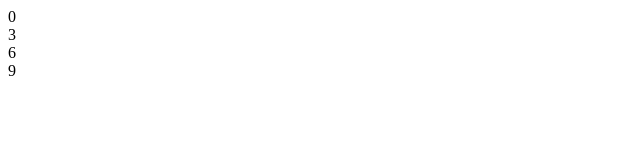
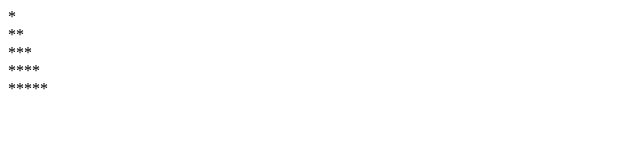
Before and after one commit to FBWIIHamburg/Lessons, a plain HTML site: page while_loop/index.html in a window 1280 px wide. Shown: the full height of the page, 0-640 px from the left. Drawn offline with Linux system fonts and the light colour scheme.

Commit message:
while loop stars

```diff
--- a/while_loop/index.html
+++ b/while_loop/index.html
@@ -10,12 +10,12 @@
 <body>
     <div id="result"></div>
     <script>
-        var i=0;
-        var result="";
-    do {
-        result = result+i+"<br/>"
-        i=i+3;
-    } while (i<10);
+    //     var i=0;
+    //     var result="";
+    // do {
+    //     result = result+i+"<br/>"
+    //     i=i+1;
+    // } while (i<10);
 
 
     // *
@@ -23,6 +23,21 @@
     // ***
     // ****
     // *****
+
+
+    var i=1;
+    var result="";
+    do {
+        var x=0;
+        do {
+            result +="*";
+            x++;
+        } while (x<i);
+
+        result +="<br/>";
+        i++
+    } while (i<6);
+
     document.getElementById("result").innerHTML=result;
     </script>
 </body>
```
